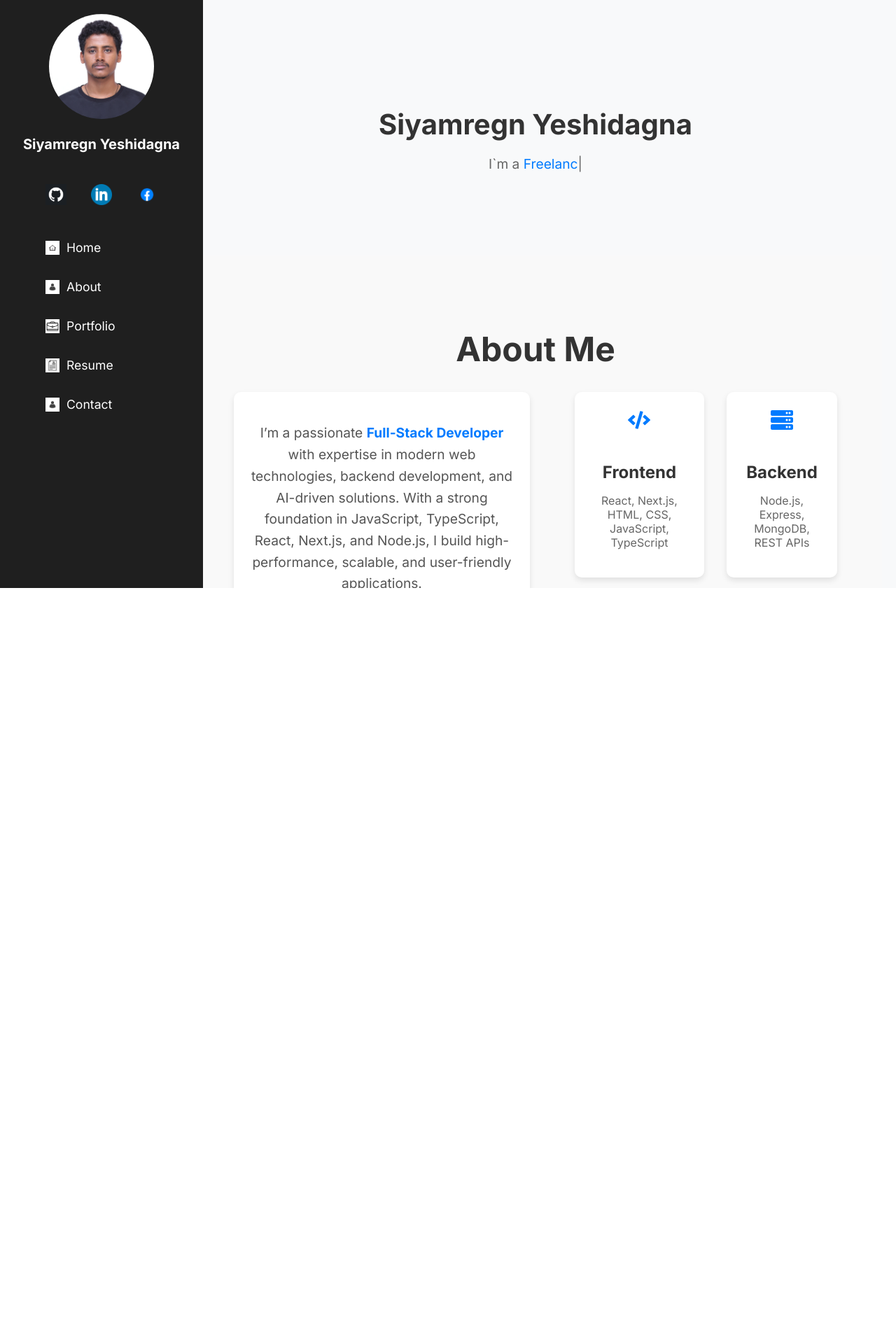
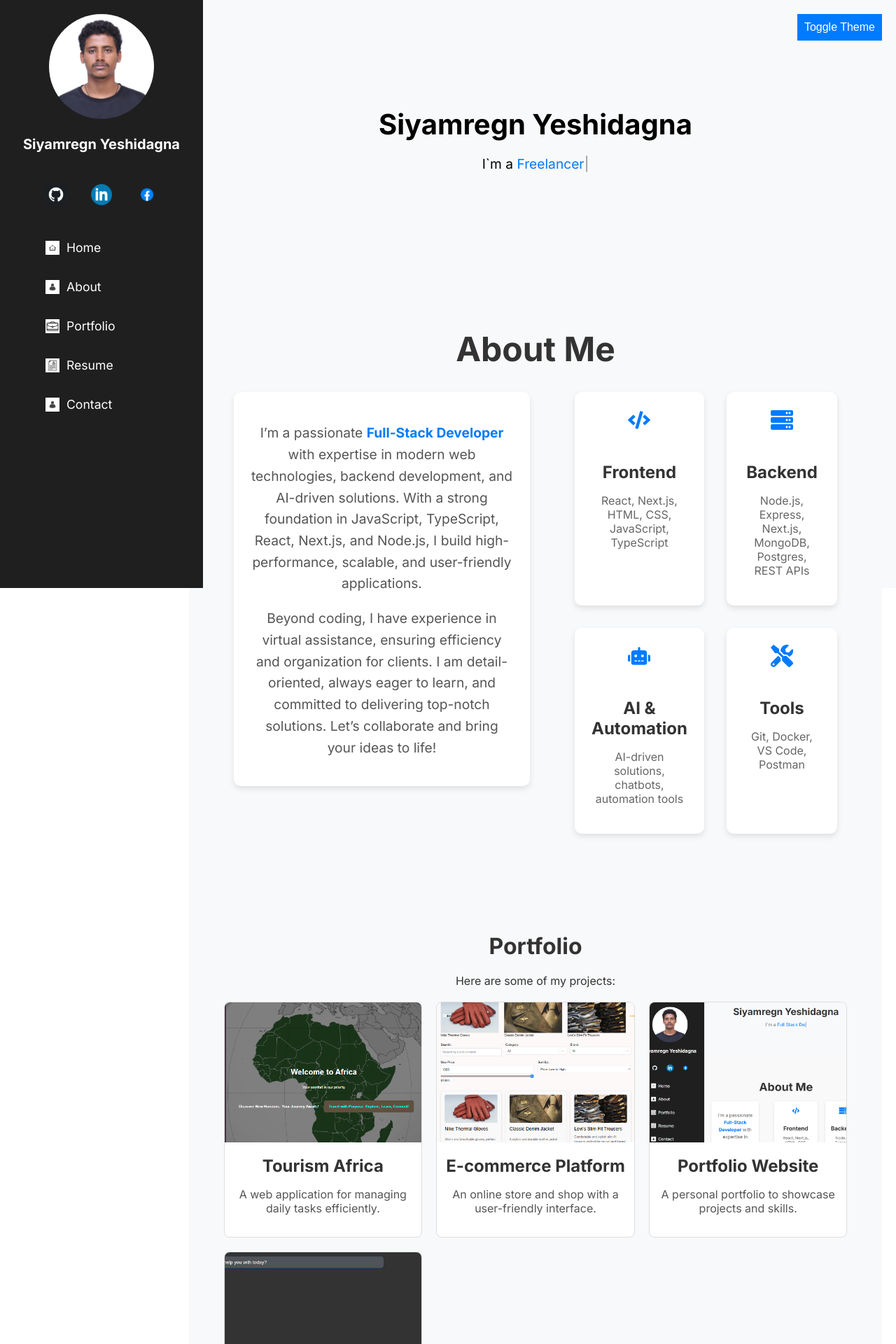
Before and after one commit to siyamregn777/portfolio, a Next.js app: page / in a window 1280 px wide. Shown: the top 1920 px of the page at 70% size. Before the commit the page ends 840 px from the top, so only its background shows below. Built offline with nearby package versions, Linux system fonts and the light colour scheme.

Commit message:
add dark mode like a toggele

```diff
--- a/src/app/about/about.css
+++ b/src/app/about/about.css
@@ -73,7 +73,15 @@
   margin-bottom: 0.5rem;
   color: #333;
 }
+.about.dark {
+  background-color: #121212;
+  color: #fff;
+}
 
+.about.light {
+  background-color: #f8f9fa;
+  color: #333;
+}
 .skill-card p {
   font-size: 0.9rem;
   color: #666;
--- a/src/app/about/page.tsx
+++ b/src/app/about/page.tsx
@@ -1,11 +1,16 @@
 'use client';
 
-import { FaCode, FaServer, FaRobot, FaTools } from 'react-icons/fa'; // Icons for skills
+import { FaCode, FaServer, FaRobot, FaTools } from 'react-icons/fa';
 import './about.css';
 
-export default function About() {
+// Define the prop type
+interface AboutProps {
+  theme: string; // 'light' or 'dark'
+}
+
+export default function About({ theme }: AboutProps) {
   return (
-    <section id="about" className="about section">
+    <section id="about" className={`about section ${theme === 'dark' ? 'dark' : 'light'}`}>
       <div className="container">
         <h2 className="about-heading">About Me</h2>
         <div className="about-content">
@@ -32,7 +37,7 @@ export default function About() {
             <div className="skill-card">
               <FaServer className="skill-icon" />
               <h3>Backend</h3>
-              <p>Node.js, Express, MongoDB, REST APIs</p>
+              <p>Node.js, Express, Next.js, MongoDB, Postgres, REST APIs</p>
             </div>
             <div className="skill-card">
               <FaRobot className="skill-icon" />
--- a/src/app/contact/page.tsx
+++ b/src/app/contact/page.tsx
@@ -6,7 +6,12 @@ import Image from 'next/image';
 import image1 from '../../../public/assets/img/1043108-200.png';
 import image2 from '../../../public/assets/img/images.png';
 
-export default function Contact() {
+// Define the prop type
+interface ContactProps {
+  theme: string; // 'light' or 'dark'
+}
+
+export default function Contact({ theme }: ContactProps) {
   const [formData, setFormData] = useState({
     name: '',
     email: '',
@@ -40,7 +45,7 @@ export default function Contact() {
         throw new Error(errorText);
       }
 
-      await response.json(); // No need to assign to a variable if unused
+      await response.json();
       setStatus('Message sent successfully!');
       setFormData({ name: '', email: '', subject: '', message: '' });
     } catch (error) {
@@ -50,7 +55,7 @@ export default function Contact() {
   };
 
   return (
-    <div className="contact-page-container">
+    <div className={`contact-page-container ${theme === 'dark' ? 'dark' : 'light'}`}>
       <div className="left">
         <ul>
           <li>
@@ -61,7 +66,7 @@ export default function Contact() {
               height={30}
               className="img-fluid rounded-circle"
             />
-            +251961177953
+            <span className={theme === 'dark' ? 'dark-text' : ''}>+251961177953</span>
           </li>
           <li>
             <Image
@@ -71,7 +76,7 @@ export default function Contact() {
               height={30}
               className="img-fluid rounded-circle"
             />
-            siyamregnyeshidagna777@gmail.com
+            <span className={theme === 'dark' ? 'dark-text' : ''}>siyamregnyeshidagna777@gmail.com</span>
           </li>
         </ul>
       </div>
--- a/src/app/globals.css
+++ b/src/app/globals.css
@@ -1,10 +1,11 @@
-/* Global Styles */
+/* Global.css */
 body {
   font-family: 'Poppins', sans-serif;
-  color: #333;
   margin: 0;
   padding: 0;
+  transition: background-color 0.3s, color 0.3s;
 }
+
 /* Header Container */
 .header-container {
   display: flex;
@@ -20,6 +21,12 @@ body {
   display: flex;
   flex-direction: column;
   align-items: center;
+  height: 100vh; /* Full viewport height */
+  position: fixed; /* Fixed position */
+  left: 0;
+  top: 0;
+  z-index: 1000;
+  overflow-y: auto;
 }
 
 /* Content Display (Right Side) */
@@ -27,7 +34,15 @@ body {
   flex: 1; /* Take remaining space */
   padding: 20px;
   background-color: #f8f9fa; /* Light background */
-  overflow-y: auto; /* Scrollable content */
+  margin-left: 250px; /* Offset by the width of the sidebar */
+  min-height: 100vh; /* Full viewport height */
+  transition: background-color 0.3s, color 0.3s;
+}
+
+/* Dark Mode for Content Area */
+body.dark .content-display {
+  background-color: #121212;
+  color: #fff;
 }
 
 /* Hero Section */
@@ -45,6 +60,7 @@ body {
   font-size: 1.2rem;
   color: #666;
 }
+
 /* Footer */
 .footer {
   padding: 20px;
@@ -57,3 +73,134 @@ body {
 .typed {
   color: #007bff; /* Highlight color for the typed text */
 }
+
+/* Smooth scrolling behavior */
+html {
+  scroll-behavior: smooth;
+}
+
+/* Profile Image */
+.profile-img img {
+  width: 150px;
+  height: 150px;
+  border-radius: 50%;
+}
+
+/* Site Name */
+.sitename {
+  margin: 20px 0;
+  font-size: 1.25rem;
+}
+
+/* Navigation Menu */
+.navmenu ul {
+  list-style: none;
+  padding: 0;
+  margin: 0;
+  width: 100%;
+  cursor: pointer;
+}
+
+.navmenu ul li {
+  margin: 15px 0;
+}
+
+.navmenu ul li a {
+  color: #fff;
+  text-decoration: none;
+  font-size: 1.1rem;
+  display: flex;
+  align-items: center;
+  padding: 10px;
+  border-radius: 5px;
+  transition: background-color 0.3s;
+}
+
+.navmenu ul li a:hover {
+  background-color: #007bff; /* Highlight on hover */
+}
+
+/* Social Media Icons */
+.account {
+  display: flex;
+  justify-content: center;
+  align-items: center;
+  gap: 15px;
+  list-style: none;
+  padding: 0;
+  margin: 0;
+}
+
+.account img {
+  width: 30px;
+  height: 30px;
+  cursor: pointer;
+  transition: transform 0.3s ease;
+}
+
+.account img:hover {
+  transform: scale(1.1); /* Slight zoom effect on hover */
+}
+
+/* Toggle Button for Small Screens */
+.sidebar-toggle {
+  display: none; /* Hidden by default */
+  position: fixed;
+  top: 20px;
+  left: 20px;
+  background-color: #007bff;
+  color: #fff;
+  border: none;
+  padding: 10px;
+  font-size: 1.5rem;
+  cursor: pointer;
+  z-index: 1001;
+}
+
+/* Responsive Styles */
+@media (max-width: 768px) {
+  .header {
+    transform: translateX(-100%); /* Hide sidebar by default on small screens */
+  }
+
+  .header.open {
+    transform: translateX(0); /* Show sidebar when open */
+  }
+
+  .sidebar-toggle {
+    display: block; /* Show toggle button on small screens */
+    z-index: 1000;
+  }
+
+  .main-content {
+    margin-left: 0; /* Remove margin for full-width content on small screens */
+  }
+}
+
+/* Icon Spacing */
+.add {
+  margin-right: 10px;
+  cursor: pointer;
+}
+
+/* Button to Toggle Theme */
+.theme-toggle {
+  position: fixed;
+  top: 20px;
+  right: 20px;
+  background-color: #007bff;
+  color: #fff;
+  border: none;
+  padding: 10px;
+  font-size: 1rem;
+  cursor: pointer;
+  z-index: 1001;
+}
+
+.theme-toggle:hover {
+  background-color: #0056b3;
+}
+/* Dark mode text color */
+.dark-text {
+  color: white;
+}
--- a/src/app/page.tsx
+++ b/src/app/page.tsx
@@ -1,6 +1,6 @@
 'use client';
 
-import { useEffect } from 'react';
+import { useState, useEffect } from 'react';
 import Typed from 'typed.js';
 import Header from '@/components/Header';
 import Footer from '@/components/Footer';
@@ -11,6 +11,8 @@ import Resume from './resume/page';
 import './globals.css';
 
 export default function Home() {
+  const [theme, setTheme] = useState<string>('light');
+
   // Initialize Typed.js
   useEffect(() => {
     const typed = new Typed('.typed', {
@@ -20,27 +22,49 @@ export default function Home() {
       loop: true,
     });
 
+    // Set theme based on the current state
+    if (theme === 'dark') {
+      document.body.classList.add('dark');
+      document.body.classList.remove('light');
+    } else {
+      document.body.classList.add('light');
+      document.body.classList.remove('dark');
+    }
+
     return () => {
       typed.destroy(); // Cleanup on component unmount
     };
-  }, []);
+  }, [theme]); // Run when theme changes
+
+  // Toggle theme function
+  const toggleTheme = () => {
+    setTheme(theme === 'light' ? 'dark' : 'light');
+  };
 
   return (
     <div className="header-container">
       <Header />
-      <div className="content-display main-content"> {/* Add main-content class */}
+      <div className="content-display main-content">
+        {/* Light/Dark theme toggle button */}
+        <button onClick={toggleTheme} className="theme-toggle">
+          Toggle Theme
+        </button>
+
         {/* Home Section */}
         <section id="home" className="hero section dark-background">
-          <div className="container">
-            <h2>Siyamregn Yeshidagna</h2>
-            <p>I`m a <span className="typed"></span></p> {/* Removed data-typed-items */}
-          </div>
-        </section>
+  <div className="container">
+    <h2 style={{ color: theme === 'dark' ? 'white' : 'inherit' }}>Siyamregn Yeshidagna</h2>
+    <p style={{ color: theme === 'dark' ? 'white' : 'inherit' }}>
+      I`m a <span className="typed"></span>
+    </p>
+  </div>
+</section>
 
-        <About/>
-        <Portfolio/>
-        <Resume/>
-        <Contact/>
+        {/* Pass the `theme` prop to child components */}
+        <About theme={theme} />
+        <Portfolio theme={theme} />
+        <Resume />
+        <Contact theme={theme} />
         <Footer />
       </div>
     </div>
--- a/src/app/portfolio/page.tsx
+++ b/src/app/portfolio/page.tsx
@@ -1,13 +1,19 @@
-'use client'
+'use client';
+
 import React from 'react';
 import './portfolio.css';
 import Image from 'next/image';
 import image1 from '../../../public/assets/img/Screenshot 2025-03-05 170721.png';
-import image2 from '../../../public/assets/img/Screenshot 2025-03-05 170450.png'
-import image3 from '../../../public/assets/img/Screenshot 2025-03-05 183027.png'
-import image4 from '../../../public/assets/img/Screenshot 2025-03-05 183703.png'
+import image2 from '../../../public/assets/img/Screenshot 2025-03-05 170450.png';
+import image3 from '../../../public/assets/img/Screenshot 2025-03-05 183027.png';
+import image4 from '../../../public/assets/img/Screenshot 2025-03-05 183703.png';
 
-export default function Portfolio() {
+// Define the prop type
+interface PortfolioProps {
+  theme: string; // 'light' or 'dark'
+}
+
+export default function Portfolio({ theme }: PortfolioProps) {
   const projects = [
     {
       id: 1,
@@ -32,22 +38,21 @@ export default function Portfolio() {
     },
     {
       id: 4,
-      title: "Ecommerce Chatboat",
-      description: "Find answer for you question on ecommerce shop.",
+      title: "Ecommerce Chatbot",
+      description: "Find answers for your questions on ecommerce shop.",
       image: image4,
       link: "https://ecommercechatbot.vercel.app/"
     }
   ];
 
   return (
-    <section id="portfolio" className="portfolio section">
+    <section id="portfolio" className={`portfolio section ${theme === 'dark' ? 'dark' : 'light'}`}>
       <div className="container">
         <h2>Portfolio</h2>
         <p>Here are some of my projects:</p>
         <div className="projects-grid">
           {projects.map((project) => (
             <div key={project.id} className="project-card">
-              {/* Use regular anchor tags to link to external websites */}
               <a href={project.link} target="_blank" rel="noopener noreferrer">
                 <Image src={project.image} alt={project.title} width={300} height={200} />
                 <h3>{project.title}</h3>
--- a/src/app/portfolio/portfolio.css
+++ b/src/app/portfolio/portfolio.css
@@ -52,7 +52,15 @@
   font-size: 1em;
   color: #555;
 }
+.portfolio.dark {
+  background-color: #121212;
+  color: #fff;
+}
 
+.portfolio.light {
+  background-color: #f8f9fa;
+  color: #333;
+}
 /* Responsive Styles */
 @media (max-width: 768px) {
   .projects-grid {
--- a/src/components/Header.tsx
+++ b/src/components/Header.tsx
@@ -1,5 +1,5 @@
 'use client';
-import { useState } from 'react';
+import { useState, useEffect, useRef  } from 'react';
 import Image from 'next/image';
 import image1 from '../../public/assets/img/circle-linkedin-512.webp';
 import image2 from '../../public/assets/img/facebook-logo-facebook-icon-transparent-free-png.webp';
@@ -8,17 +8,56 @@ import image4 from '../../public/assets/img/634455157d2e665d824a49064524b49a.jpg
 import image5 from '../../public/assets/img/pngtree-thin-line-house-icon-isolated-on-white-background-vector-png-image_40618990.jpg';
 import image6 from '../../public/assets/img/portfolio-icon-design-free-vector.jpg';
 import image7 from '../../public/assets/img/simple-flat-isolated-people-icon-free-vector.jpg';
-import image8 from '../../public/assets/img/Screenshot 2025-03-05 190304.png'
+import image8 from '../../public/assets/img/Screenshot 2025-03-05 190304.png';
+
 export default function Header() {
   const [isSidebarOpen, setIsSidebarOpen] = useState(false);
+  const [isDarkMode, setIsDarkMode] = useState(false); // State for light/dark mode
+  const sidebarRef = useRef<HTMLDivElement>(null);
+
+  // Toggle theme between light and dark
+  const toggleTheme = () => {
+    setIsDarkMode(!isDarkMode);
+  };
+
+  // Apply theme from localStorage on page load
+  useEffect(() => {
+    const savedTheme = localStorage.getItem('theme');
+    if (savedTheme) {
+      setIsDarkMode(savedTheme === 'dark');
+    }
+  }, []);
+
+  // Update localStorage whenever theme changes
+  useEffect(() => {
+    if (isDarkMode) {
+      document.body.classList.add('dark');
+      localStorage.setItem('theme', 'dark');
+    } else {
+      document.body.classList.remove('dark');
+      localStorage.setItem('theme', 'light');
+    }
+  }, [isDarkMode]);
 
   const handleScroll = (id: string) => {
     const element = document.getElementById(id);
     if (element) {
       element.scrollIntoView({ behavior: 'smooth' });
     }
-    setIsSidebarOpen(false); // Close sidebar after clicking a link on small screens
+    setIsSidebarOpen(false); // Close sidebar after clicking a link
   };
+
+  useEffect(() => {
+    const handleClickOutside = (event: MouseEvent) => {
+      if (sidebarRef.current && !sidebarRef.current.contains(event.target as Node)) {
+        setIsSidebarOpen(false);
+      }
+    };
+    document.addEventListener('mousedown', handleClickOutside);
+    return () => {
+      document.removeEventListener('mousedown', handleClickOutside);
+    };
+  }, []);
 
   return (
     <>
@@ -30,8 +69,16 @@ export default function Header() {
         ☰
       </button>
 
+      {/* Theme Toggle Button */}
+      <button className="theme-toggle" onClick={toggleTheme}>
+        {isDarkMode ? 'Light Mode' : 'Dark Mode'}
+      </button>
+
       {/* Header/Sidebar */}
-      <header className={`header dark-background ${isSidebarOpen ? 'open' : ''}`}>
+      <header
+        ref={sidebarRef}
+        className={`header ${isDarkMode ? 'dark' : 'light'} ${isSidebarOpen ? 'open' : ''}`}
+      >
         <div className="profile-img">
           <Image
             src={image8}
@@ -43,7 +90,6 @@ export default function Header() {
         </div>
         <h1 className="sitename">Siyamregn Yeshidagna</h1>
         <nav className="navmenu">
-          {/* Social Media Icons */}
           <ul className="account">
             <li>
               <a href="https://github.com/siyamregn777" target="_blank" rel="noopener noreferrer">
@@ -62,7 +108,6 @@ export default function Header() {
             </li>
           </ul>
 
-          {/* Navigation Links */}
           <ul>
             <li>
               <a onClick={() => handleScroll('home')}>
--- a/src/styles/globals.css
+++ b/src/styles/globals.css
@@ -117,6 +117,7 @@ html {
 
   .sidebar-toggle {
     display: block; /* Show toggle button on small screens */
+    z-index: 1000;
   }
 
   .main-content {
```
Also changed, not shown: src/app/contact/contact.css (+13 -0 lines).
